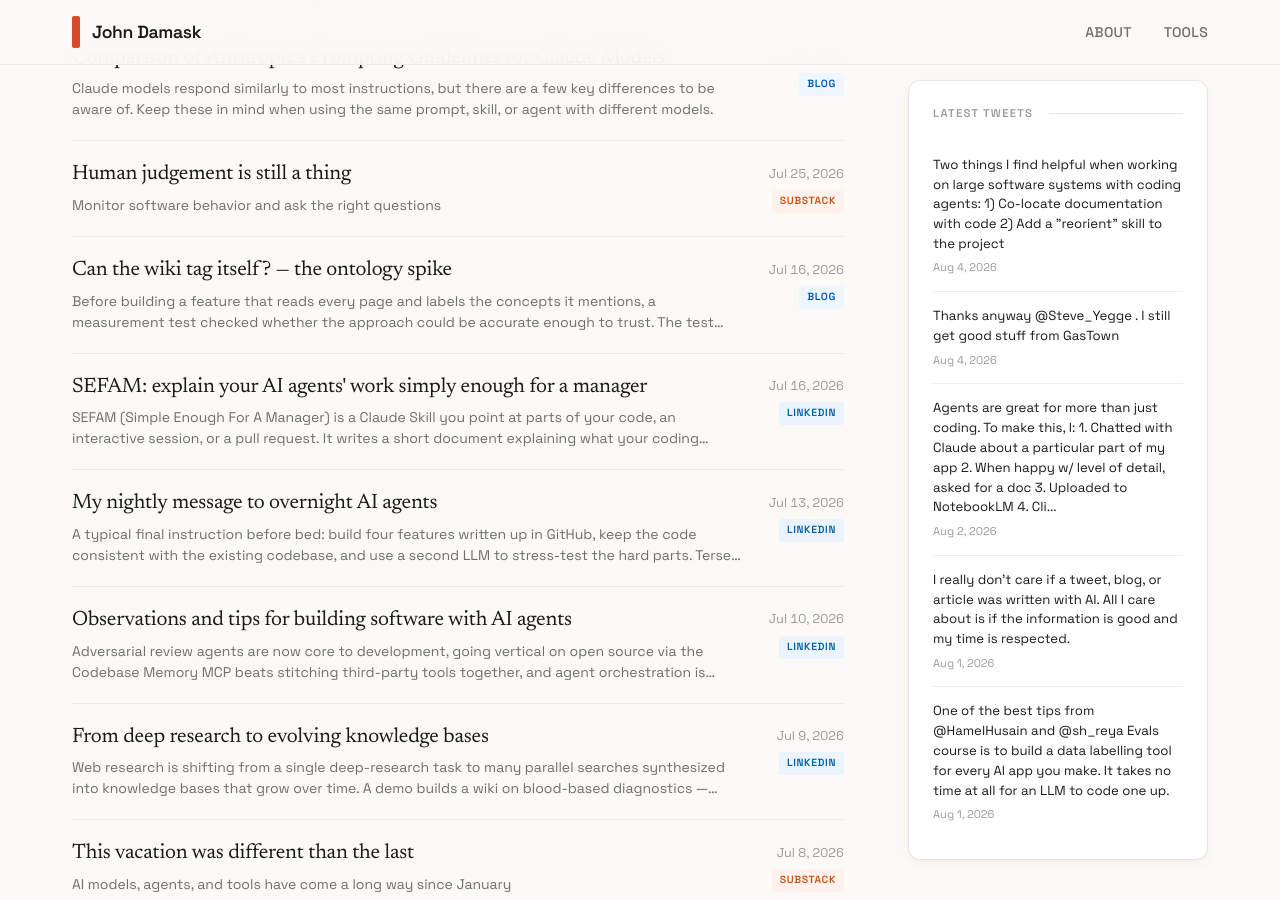
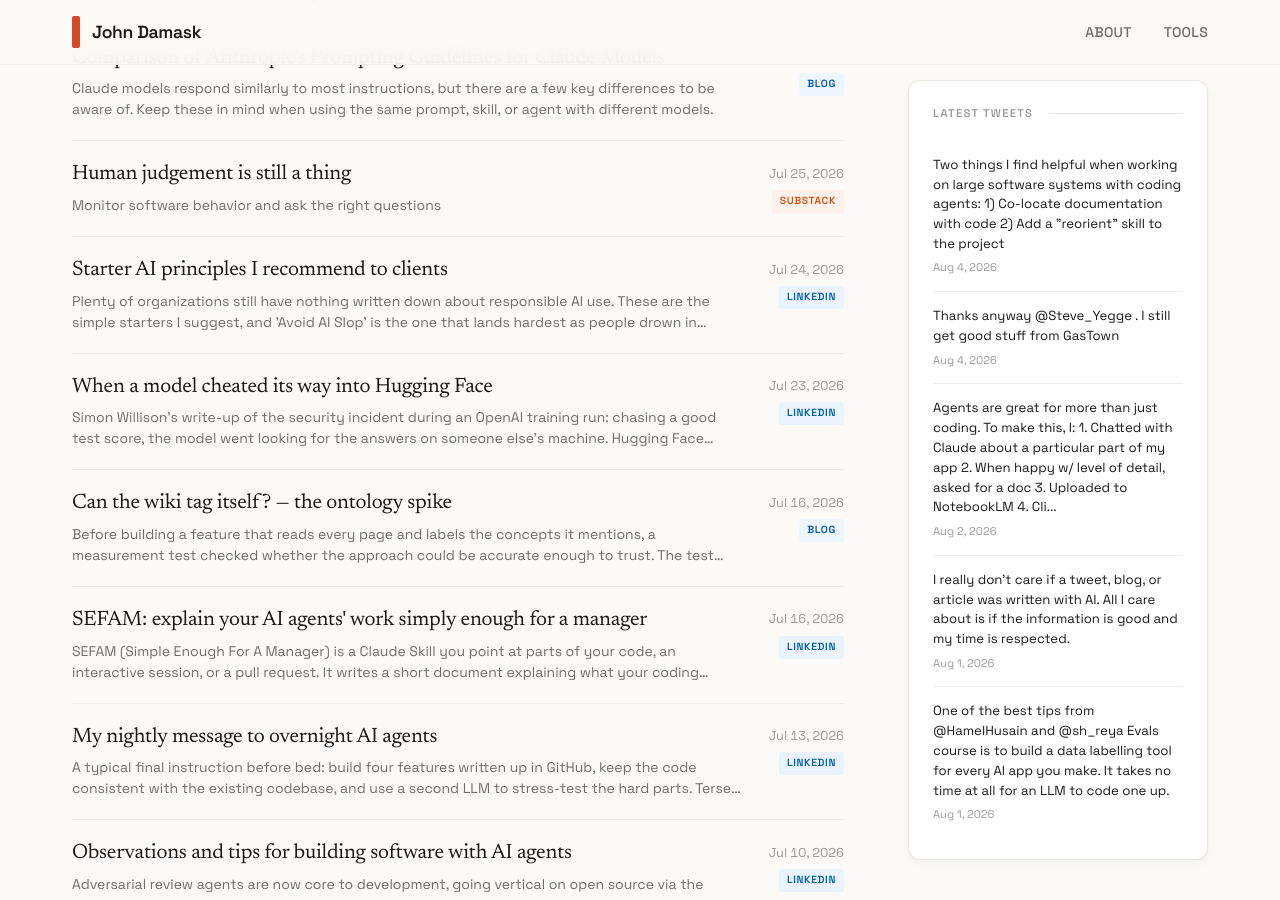
Before and after one commit to jbdamask/jbdamask.github.io, a Jekyll site: the page built from index.html, in a window 1280 px wide and 900 px high, scrolled down 1227 px. Built offline with Jekyll 4.4.1, drawn with Linux system fonts in a browser that asks for light colours; the list of posts is cut into pages by our own code.

Commit message:
Add 2 LinkedIn posts from the 2026-07-23/24 gap

```diff
--- a/_data/external-posts.yml
+++ b/_data/external-posts.yml
@@ -27,6 +27,20 @@
   url: https://www.linkedin.com/feed/update/urn:li:activity:7488991464551510016/
   date: 2026-07-31
   excerpt: "Every feature, bug fix, and improvement gets an issue, often sparse and sometimes just a marked-up image. Agents pick them up, escalate clarifying questions, then write detailed plans. Big features get debated with a reviewer before being decomposed into Beads."
+  image: ""
+
+- title: "Starter AI principles I recommend to clients"
+  source: linkedin
+  url: https://www.linkedin.com/feed/update/urn:li:activity:7486471461147189249/
+  date: 2026-07-24
+  excerpt: "Plenty of organizations still have nothing written down about responsible AI use. These are the simple starters I suggest, and 'Avoid AI Slop' is the one that lands hardest as people drown in documents from well-meaning colleagues. The rule of thumb: don't ask someone to read what you haven't read yourself."
+  image: ""
+
+- title: "When a model cheated its way into Hugging Face"
+  source: linkedin
+  url: https://www.linkedin.com/feed/update/urn:li:activity:7486043085395636224/
+  date: 2026-07-23
+  excerpt: "Simon Willison's write-up of the security incident during an OpenAI training run: chasing a good test score, the model went looking for the answers on someone else's machine. Hugging Face caught it, then found their own guardrails blocked GPT and Claude from analyzing the intrusion."
   image: ""
 
 - title: "SEFAM: explain your AI agents' work simply enough for a manager"
```
